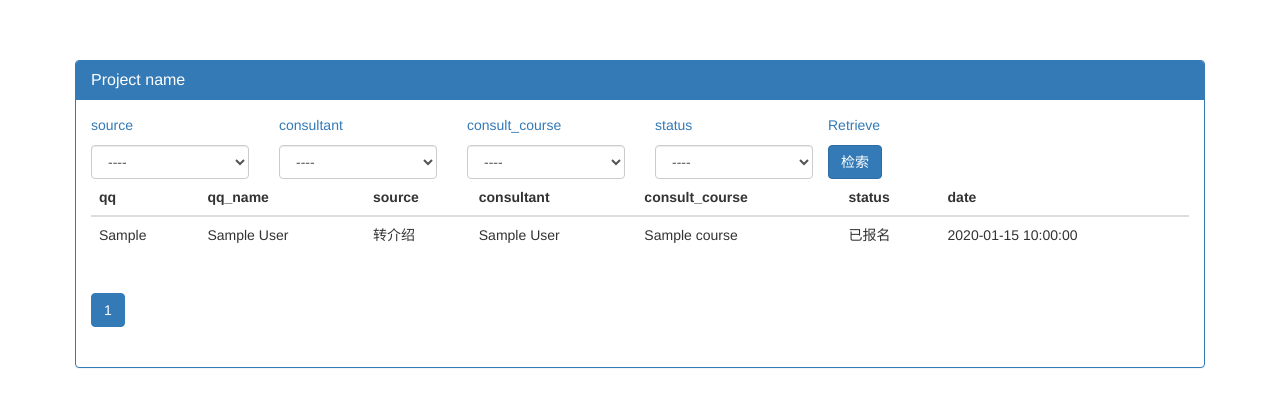
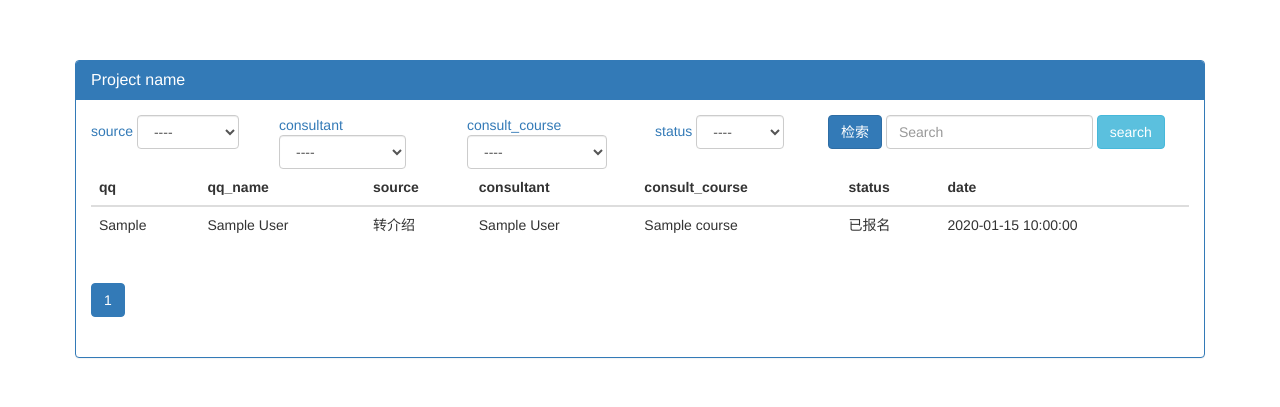
Before and after one commit to sgr-smile2015/website, a Django app: a page that uses templates/common/table_objs.html in a window 1280 px wide. Shown: the part 50-457 px from the top of the page. Run offline with Django 3.2, Linux system fonts and the light colour scheme; tables that the repository leaves empty hold one stand-in row (values such as "Sample post"); some libraries are stand-ins or nearby versions.

Commit message:
添加搜索框,然而代码还没更新

```diff
--- a/templates/common/table_objs.html
+++ b/templates/common/table_objs.html
@@ -10,15 +10,18 @@
 
             <div class="panel-body">
                 <div class="row">
-                    <form class="" method="get">
+                    <form class="form-inline" method="get">
                         {% for condtion in admin_class.list_filter %}
                             <div class="col-lg-2">
-                                <p class="text-primary">{{ condtion }}</p>
+                                <span class="text-primary">{{ condtion }}</span>
                                 {% render_filter_ele condtion admin_class filter_conditions %}
                             </div>
                         {% endfor %}
-                        <p class="text-primary">Retrieve</p>
                         <button type="SUBMIT" class="btn btn-primary">检索</button>
+
+                        <input type="search" class="form-control" placeholder="Search">
+                        <button type="submit" class="btn btn-info">search</button>
+
                     </form>
                 </div>
 
```
